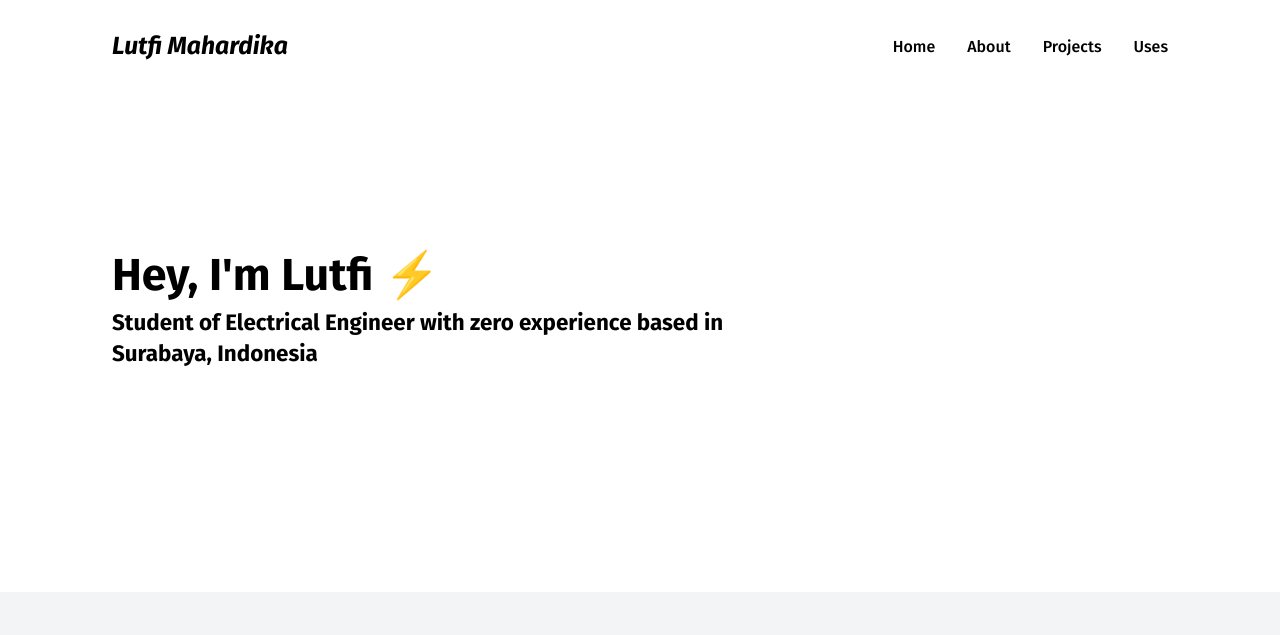
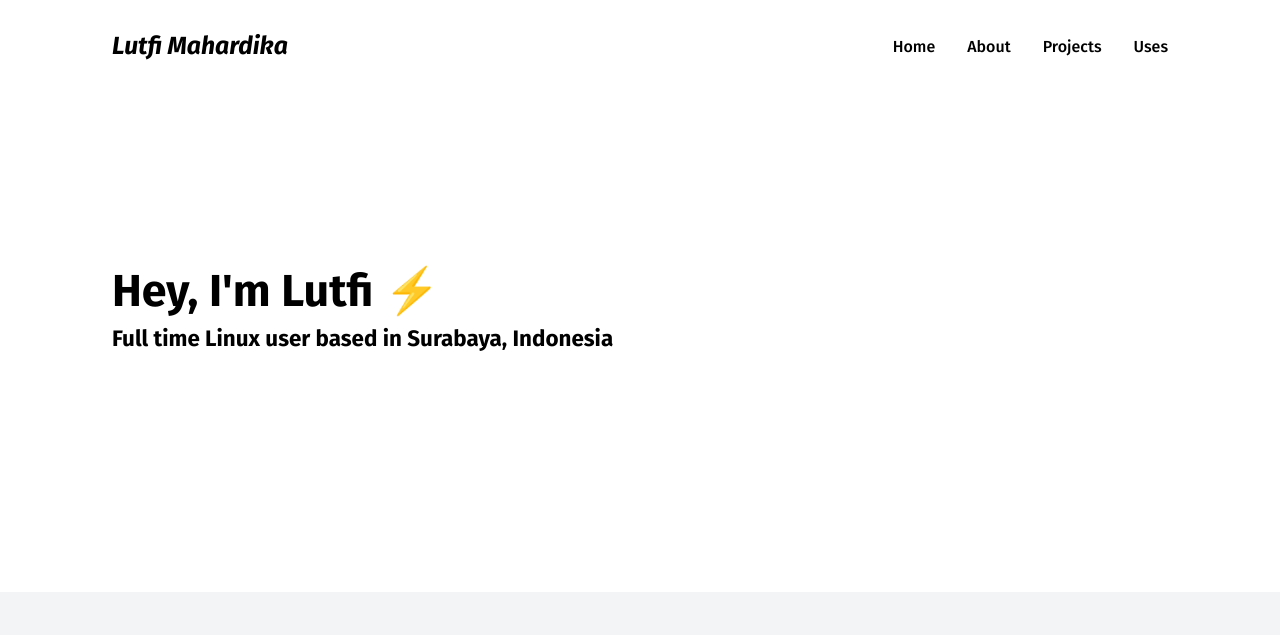
Before and after one commit to lutfimahardika/porto, a plain HTML site: page index.html in a window 1280 px wide. Shown: the top 635 px of the page. Drawn offline with Linux system fonts and the light colour scheme.

Commit message:
Update index.html

```diff
--- a/index.html
+++ b/index.html
@@ -30,7 +30,7 @@
                     <div class="left">
                         <div class="big-title">
                             <h1>Hey, I'm Lutfi ⚡️</h1>
-                            <h4>Student of Electrical Engineer with zero experience based in Surabaya, Indonesia</h1>
+                            <h4>Full time Linux user based in Surabaya, Indonesia</h1>
                         </div>
                         <p class="text">
 
```
